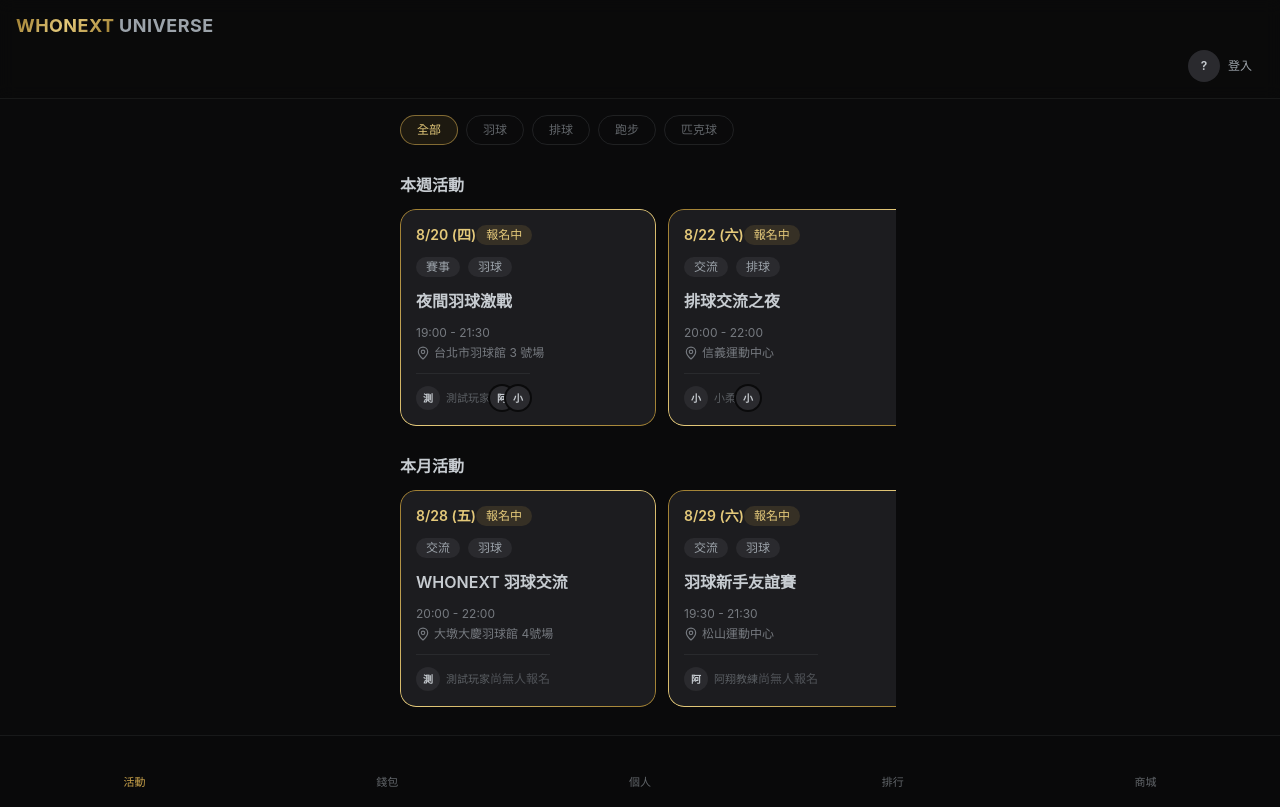
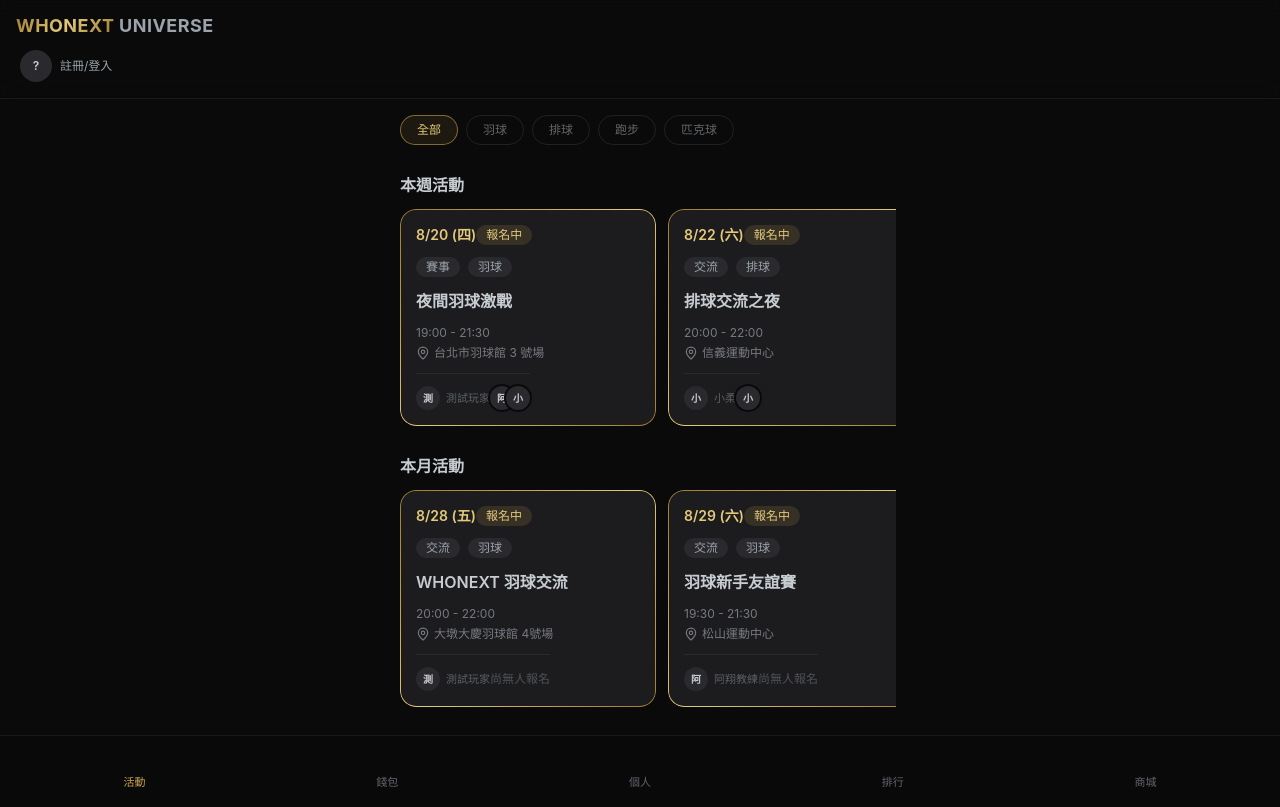
Before and after one commit to nnilbig/universe, a Nuxt app: page / in a window 1280 px wide. Built offline with nearby package versions, Linux system fonts and the light colour scheme; some icons are missing.

Commit message:
Replace direct LINE login with a 註冊/登入 choice dialog
Tapping the top-right button (now labeled 註冊/登入 instead of 登入) opens
a dialog offering 綁定 LINE 一鍵註冊 / 登入 or 以訪客身份繼續, instead of
jumping straight into the LIFF login redirect.

```diff
--- a/components/chrome/AvatarButton.vue
+++ b/components/chrome/AvatarButton.vue
@@ -1,12 +1,20 @@
 <script setup lang="ts">
+import { ref } from 'vue'
+
 const { profile, isAuthenticated, loginWithLine, logout } = useAuth()
+const showAuthChoice = ref(false)
 
 async function onClick() {
   if (isAuthenticated.value) {
     await logout()
   } else {
-    await loginWithLine()
+    showAuthChoice.value = true
   }
+}
+
+async function onLineLogin() {
+  showAuthChoice.value = false
+  await loginWithLine()
 }
 </script>
 
@@ -17,7 +25,17 @@
   >
     <UiAvatar :src="profile?.avatarUrl" :name="profile?.displayName" size="sm" />
     <span class="text-xs text-titanium">
-      {{ isAuthenticated ? profile?.displayName : '登入' }}
+      {{ isAuthenticated ? profile?.displayName : '註冊/登入' }}
     </span>
   </button>
+
+  <UiDialog v-model:open="showAuthChoice" title="註冊/登入">
+    <div class="flex flex-col gap-4">
+      <p class="text-sm text-titanium/70">選擇登入方式，快速開啟運動體驗</p>
+      <div class="flex flex-col gap-3">
+        <UiButton variant="primary" size="lg" @click="onLineLogin">綁定 LINE 一鍵註冊 / 登入</UiButton>
+        <UiButton variant="outline" size="lg" @click="showAuthChoice = false">以訪客身份繼續</UiButton>
+      </div>
+    </div>
+  </UiDialog>
 </template>
```
